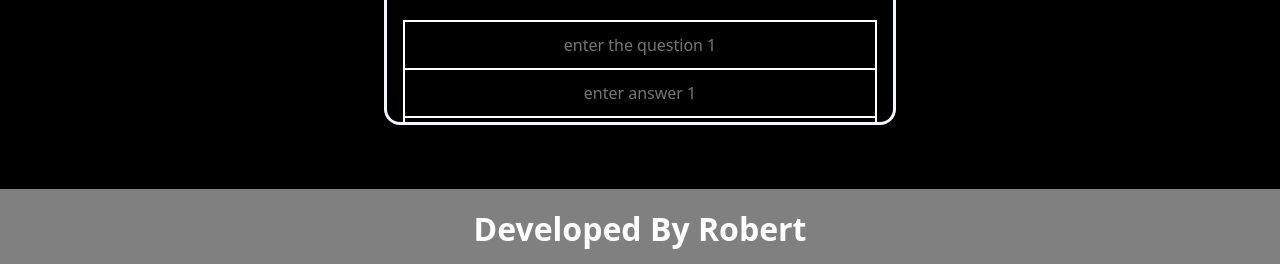
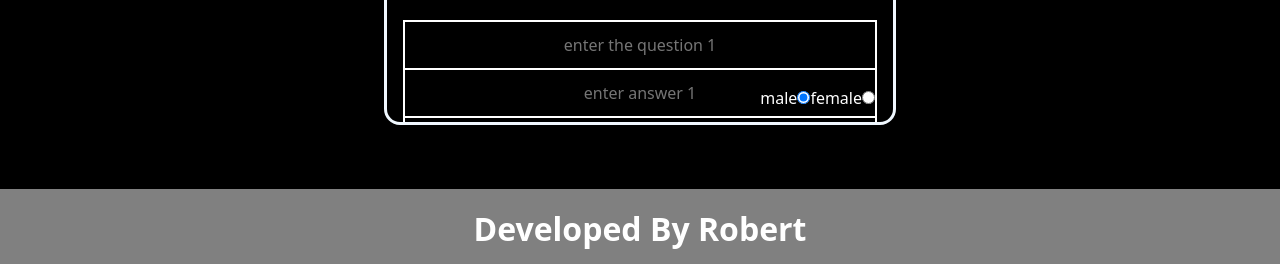
Before and after one commit to robertvitoriano/vue-quiz, a Vue app: page /course-creation in a window 1280 px wide. Shown: the part 531-795 px from the top of the page. Built offline with nearby package versions, Linux system fonts and the light colour scheme.

Commit message:
add     wrong-right switch to answer

```diff
--- a/src/views/CourseCreation.vue
+++ b/src/views/CourseCreation.vue
@@ -21,9 +21,18 @@
                 <div class="question-section-content">
                   <input class="course-creation-input"
                     :placeholder="'enter the question ' + (Number(questionIndex) + 1)" v-model="question.title">
-                  <div class="course-creation-input-container">
-                    <input class="course-creation-input" v-for="answer, answerIndex in question.answers"
-                      v-bind:key="answerIndex" :placeholder="'enter answer ' + (answerIndex + 1)" v-model="answer.text">
+                  <div class="course-creation-answers-container">
+                    <div class="course-answer-container"  v-for="answer, answerIndex in question.answers" v-bind:key="answerIndex" >
+                      <input class="course-creation-input"
+                        :placeholder="'enter answer ' + (answerIndex + 1)"
+                        v-model="answer.text">
+                      <div class="wrong-right-switch">
+                        <label for="">male</label>
+                        <input type="radio" name="gender" value="male" checked>
+                        <label for="">female</label>
+                        <input type="radio" name="gender" value="female" id="">
+                      </div>
+                    </div>
                     <div class=""></div>
                   </div>
                   <div class="add-new-answer-container">
@@ -58,35 +67,9 @@ export default {
           {
             isRight: false,
             text: ''
-          },
-          {
-            isRight: false,
-            text: ''
-          },
-          {
-            isRight: false,
-            text: ''
           }
         ]
-      },
-      {
-        title: '',
-        answers: [
-          {
-            isRight: false,
-            text: ''
-          },
-          {
-            isRight: false,
-            text: ''
-          },
-          {
-            isRight: false,
-            text: ''
-          }
-        ]
-      }
-    ],
+      }],
     }
   },
   methods: {
@@ -104,8 +87,8 @@ export default {
 
     },
     addAnswerToForm(questionIndex) {
-      this.questions.forEach((question, index)=>{
-        if(index === questionIndex){
+      this.questions.forEach((question, index) => {
+        if (index === questionIndex) {
           this.questions[index].answers.push({
             text: '',
             isRight: false
@@ -170,6 +153,15 @@ export default {
   height: 3rem;
 }
 
+.course-creation-answers-container {
+  position: relative;
+  display: flex;
+  flex-direction: column;
+}
+
+.course-answer-container {
+  position: relative;
+}
 .course-creation-file-input {
   opacity: 0;
   width: 100%;
@@ -225,7 +217,7 @@ export default {
 }
 
 .question-section-container {
-  width:100%;
+  width: 100%;
   margin-top: 2rem;
 }
 
@@ -267,4 +259,10 @@ export default {
 }
 
 .add-question-icon {}
+
+.wrong-right-switch {
+  position: absolute;
+  right: 0;
+  top:1rem;
+}
 </style>
```
Lines whose indentation alone changed are shown as unchanged.
